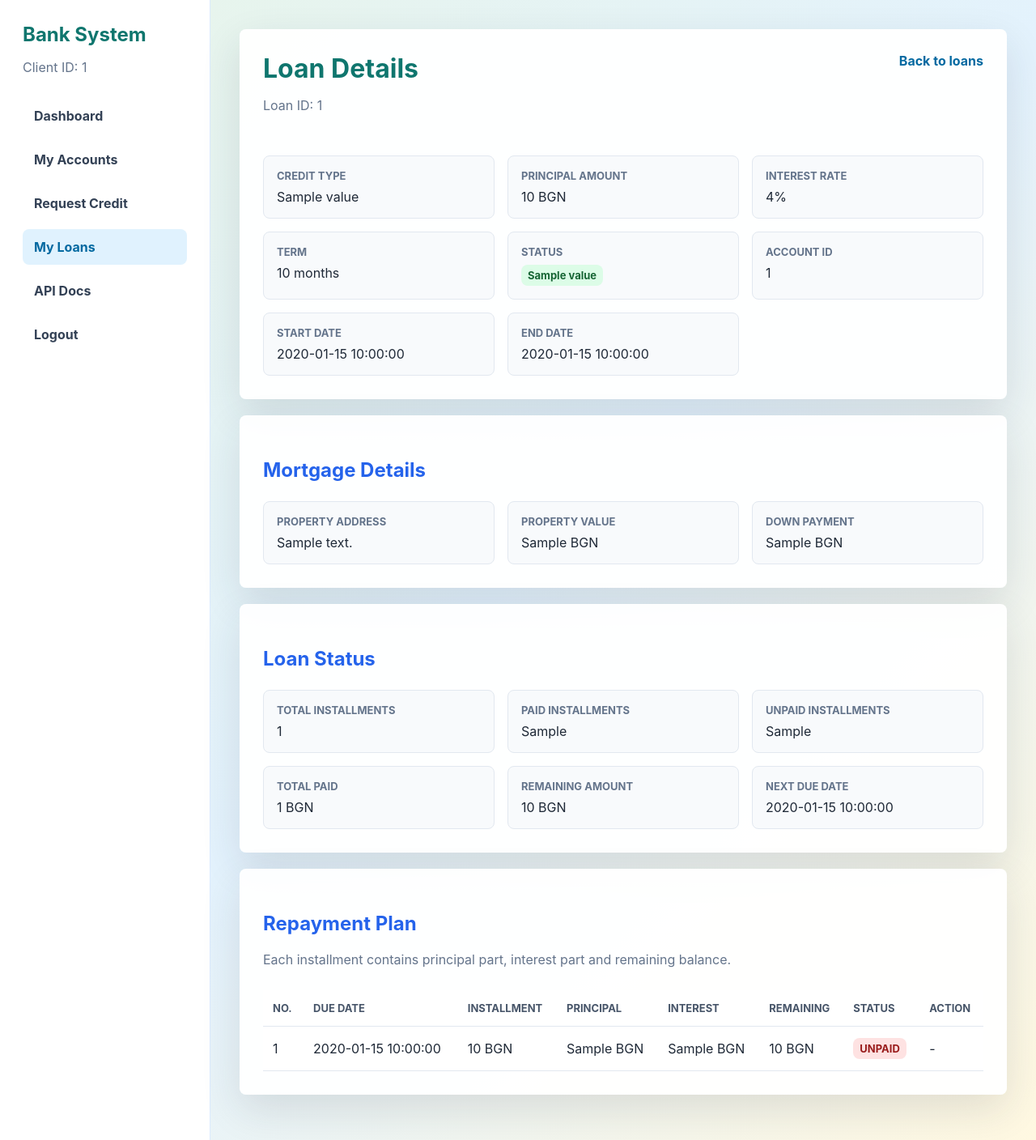
After one commit to MNSlavov18/bank-system-fastapi, a FastAPI app: template app/templates/loan_detail.html in a window 1280 px wide. The commit adds this page. Shown: the whole page at 81% size. Run offline with FastAPI, Linux system fonts and the light colour scheme; the template is opened without the code that fills it: most values are stand-ins (such as "Sample title", 1, 10 or a date in 2020); parts of the project's set-up code (start-up, migrations or seed data) failed here and were passed over.

Commit message:
feat: add loans and repayment pages

```diff
--- a/app/static/style.css
+++ b/app/static/style.css
@@ -376,3 +376,22 @@ th {
         grid-template-columns: 1fr;
     }
 }
+
+.status.danger {
+    background: #fee2e2;
+    color: #991b1b;
+}
+
+.small-button {
+    border: none;
+    border-radius: 8px;
+    background: #0f766e;
+    color: white;
+    cursor: pointer;
+    font-weight: 700;
+    padding: 8px 12px;
+}
+
+.small-button:hover {
+    opacity: 0.9;
+}
--- a/app/templates/account_detail.html
+++ b/app/templates/account_detail.html
@@ -14,6 +14,7 @@
             <a href="/dashboard">Dashboard</a>
             <a class="active" href="/my-accounts">My Accounts</a>
             <a href="/request-credit">Request Credit</a>
+            <a href="/my-loans">My Loans</a>
             <a href="/docs">API Docs</a>
             <a href="/logout">Logout</a>
         </nav>
--- a/app/templates/add_money.html
+++ b/app/templates/add_money.html
@@ -14,6 +14,7 @@
             <a href="/dashboard">Dashboard</a>
             <a href="/my-accounts">My Accounts</a>
             <a href="/request-credit">Request Credit</a>
+            <a href="/my-loans">My Loans</a>
             <a href="/docs">API Docs</a>
             <a href="/logout">Logout</a>
         </nav>
--- a/app/templates/dashboard.html
+++ b/app/templates/dashboard.html
@@ -13,6 +13,7 @@
         <nav class="menu">
             <a class="active" href="/dashboard">Dashboard</a>
             <a href="/my-accounts">My Accounts</a>
+            <a href="/my-loans">My Loans</a>
             <a href="/docs">API Docs</a>
             <a href="/logout">Logout</a>
         </nav>
@@ -36,6 +37,10 @@
                     <strong>Request Credit</strong>
                     <span>Apply for consumer credit or mortgage.</span>
                 </a>
+                <a class="dashboard-tile" href="/my-loans">
+                    <strong>My Loans</strong>
+                    <span>View your loans, repayment plans and installment status.</span>
+                </a>
                 <a class="dashboard-tile muted" href="/docs">
                     <strong>API Docs</strong>
                     <span>Inspect the current backend endpoints.</span>
--- a/app/templates/draw_money.html
+++ b/app/templates/draw_money.html
@@ -14,6 +14,7 @@
             <a href="/dashboard">Dashboard</a>
             <a href="/my-accounts">My Accounts</a>
             <a href="/request-credit">Request Credit</a>
+            <a href="/my-loans">My Loans</a>
             <a href="/docs">API Docs</a>
             <a href="/logout">Logout</a>
         </nav>
--- /dev/null
+++ b/app/templates/loan_detail.html
@@ -0,0 +1,194 @@
+<!DOCTYPE html>
+<html>
+<head>
+    <title>Loan Details | Bank System</title>
+    <link rel="stylesheet" href="/static/style.css">
+</head>
+<body>
+<div class="app-shell">
+    <aside class="sidebar">
+        <h1>Bank System</h1>
+        <p class="subtitle">Client ID: {{ client_id }}</p>
+
+        <nav class="menu">
+            <a href="/dashboard">Dashboard</a>
+            <a href="/my-accounts">My Accounts</a>
+            <a href="/request-credit">Request Credit</a>
+            <a class="active" href="/my-loans">My Loans</a>
+            <a href="/docs">API Docs</a>
+            <a href="/logout">Logout</a>
+        </nav>
+    </aside>
+
+    <main class="content">
+        <section class="panel">
+            <div class="section-header">
+                <div>
+                    <h1>Loan Details</h1>
+                    <p class="subtitle">Loan ID: {{ loan.loan_id }}</p>
+                </div>
+                <a class="secondary-link" href="/my-loans">Back to loans</a>
+            </div>
+
+            {% if error %}
+                <div class="alert error">{{ error }}</div>
+            {% endif %}
+
+            {% if request.query_params.get("paid") %}
+                <div class="alert success">Installment paid successfully.</div>
+            {% endif %}
+
+            <dl class="details-grid">
+                <div>
+                    <dt>Credit Type</dt>
+                    <dd>{{ loan.credit_type_name.value }}</dd>
+                </div>
+                <div>
+                    <dt>Principal Amount</dt>
+                    <dd>{{ loan.principal_amount }} BGN</dd>
+                </div>
+                <div>
+                    <dt>Interest Rate</dt>
+                    <dd>{{ loan.interest_rate }}%</dd>
+                </div>
+                <div>
+                    <dt>Term</dt>
+                    <dd>{{ loan.term_months }} months</dd>
+                </div>
+                <div>
+                    <dt>Status</dt>
+                    <dd><span class="status">{{ loan.status.value }}</span></dd>
+                </div>
+                <div>
+                    <dt>Account ID</dt>
+                    <dd>{{ loan.account_id }}</dd>
+                </div>
+                <div>
+                    <dt>Start Date</dt>
+                    <dd>{{ loan.start_date }}</dd>
+                </div>
+                <div>
+                    <dt>End Date</dt>
+                    <dd>{{ loan.end_date }}</dd>
+                </div>
+            </dl>
+        </section>
+
+        {% if loan.mortgage_details %}
+            <section class="panel">
+                <h2>Mortgage Details</h2>
+
+                <dl class="details-grid">
+                    <div>
+                        <dt>Property Address</dt>
+                        <dd>{{ loan.mortgage_details.property_address }}</dd>
+                    </div>
+                    <div>
+                        <dt>Property Value</dt>
+                        <dd>{{ loan.mortgage_details.property_value }} BGN</dd>
+                    </div>
+                    <div>
+                        <dt>Down Payment</dt>
+                        <dd>{{ loan.mortgage_details.down_payment }} BGN</dd>
+                    </div>
+                </dl>
+            </section>
+        {% endif %}
+
+        <section class="panel">
+            <h2>Loan Status</h2>
+
+            <dl class="details-grid">
+                <div>
+                    <dt>Total Installments</dt>
+                    <dd>{{ loan_status.total_installments }}</dd>
+                </div>
+                <div>
+                    <dt>Paid Installments</dt>
+                    <dd>{{ loan_status.paid_installments }}</dd>
+                </div>
+                <div>
+                    <dt>Unpaid Installments</dt>
+                    <dd>{{ loan_status.unpaid_installments }}</dd>
+                </div>
+                <div>
+                    <dt>Total Paid</dt>
+                    <dd>{{ loan_status.total_paid_amount }} BGN</dd>
+                </div>
+                <div>
+                    <dt>Remaining Amount</dt>
+                    <dd>{{ loan_status.remaining_amount }} BGN</dd>
+                </div>
+                <div>
+                    <dt>Next Due Date</dt>
+                    <dd>
+                        {% if loan_status.next_due_date %}
+                            {{ loan_status.next_due_date }}
+                        {% else %}
+                            No unpaid installments
+                        {% endif %}
+                    </dd>
+                </div>
+            </dl>
+        </section>
+
+        <section class="panel">
+            <h2>Repayment Plan</h2>
+            <p class="subtitle">Each installment contains principal part, interest part and remaining balance.</p>
+
+            {% if repayment_plan %}
+                <div class="table-wrap">
+                    <table>
+                        <thead>
+                            <tr>
+                                <th>No.</th>
+                                <th>Due Date</th>
+                                <th>Installment</th>
+                                <th>Principal</th>
+                                <th>Interest</th>
+                                <th>Remaining</th>
+                                <th>Status</th>
+                                <th>Action</th>
+                            </tr>
+                        </thead>
+                        <tbody>
+                            {% for installment in repayment_plan %}
+                                <tr>
+                                    <td>{{ installment.installment_number }}</td>
+                                    <td>{{ installment.due_date }}</td>
+                                    <td>{{ installment.installment_amount }} BGN</td>
+                                    <td>{{ installment.principal_part }} BGN</td>
+                                    <td>{{ installment.interest_part }} BGN</td>
+                                    <td>{{ installment.remaining_balance }} BGN</td>
+                                    <td>
+                                        {% if installment.is_paid %}
+                                            <span class="status">PAID</span>
+                                        {% else %}
+                                            <span class="status danger">UNPAID</span>
+                                        {% endif %}
+                                    </td>
+                                    <td>
+                                        {% if not installment.is_paid and loan.status.value == "ACTIVE" %}
+                                            <form method="post" action="/my-loans/{{ loan.loan_id }}/repayment-plan/{{ installment.installment_id }}/pay">
+                                                <button class="small-button" type="submit">Pay</button>
+                                            </form>
+                                        {% else %}
+                                            -
+                                        {% endif %}
+                                    </td>
+                                </tr>
+                            {% endfor %}
+                        </tbody>
+                    </table>
+                </div>
+            {% else %}
+                <div class="empty-state">
+                    <h2>No repayment plan</h2>
+                    <p class="subtitle">There are no generated installments for this loan.</p>
+                </div>
+            {% endif %}
+        </section>
+    </main>
+</div>
+</body>
+</html>
--- a/app/templates/my_accounts.html
+++ b/app/templates/my_accounts.html
@@ -14,6 +14,7 @@
             <a href="/dashboard">Dashboard</a>
             <a class="active" href="/my-accounts">My Accounts</a>
             <a href="/request-credit">Request Credit</a>
+            <a href="/my-loans">My Loans</a>
             <a href="/docs">API Docs</a>
             <a href="/logout">Logout</a>
         </nav>
--- a/app/templates/request_credit.html
+++ b/app/templates/request_credit.html
@@ -14,6 +14,7 @@
             <a href="/dashboard">Dashboard</a>
             <a href="/my-accounts">My Accounts</a>
             <a class="active" href="/request-credit">Request Credit</a>
+            <a href="/my-loans">My Loans</a>
             <a href="/docs">API Docs</a>
             <a href="/logout">Logout</a>
         </nav>
```
Also changed, not shown: app/routers/pages.py (+118 -0 lines), app/services/loan_service.py (+6 -6 lines), app/templates/my_loans.html (added, +85 -0 lines), app/main.py (line endings or trailing spaces).
